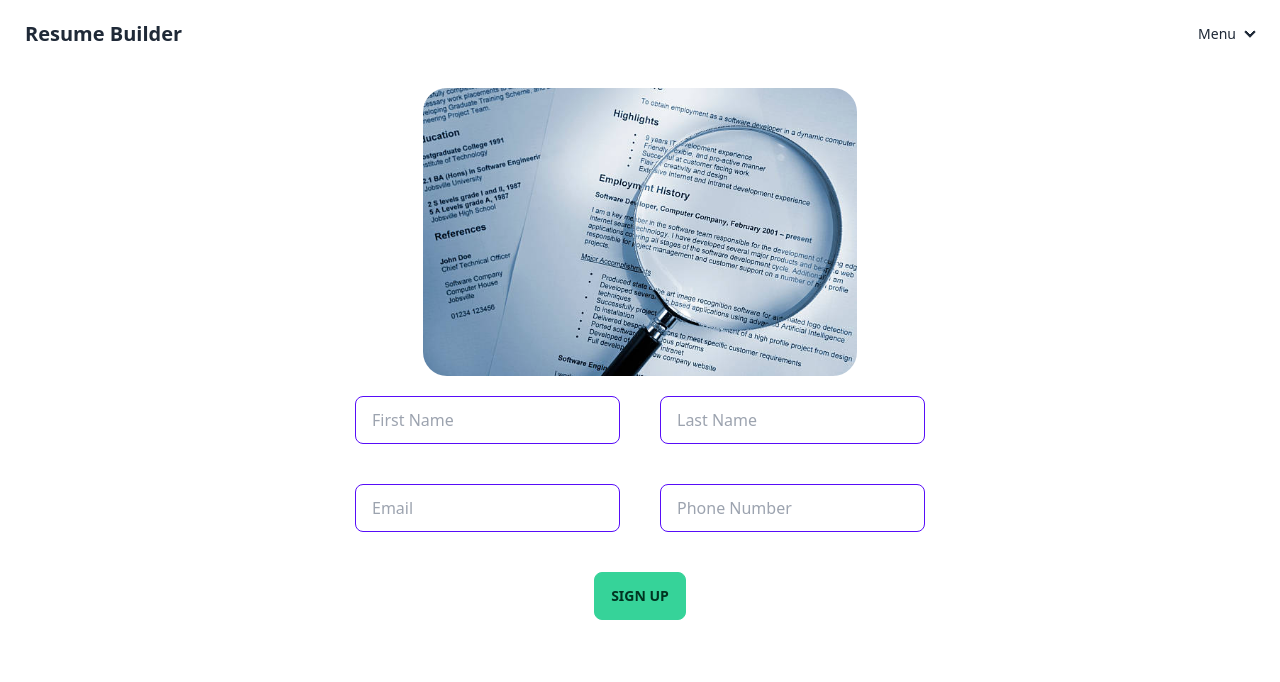
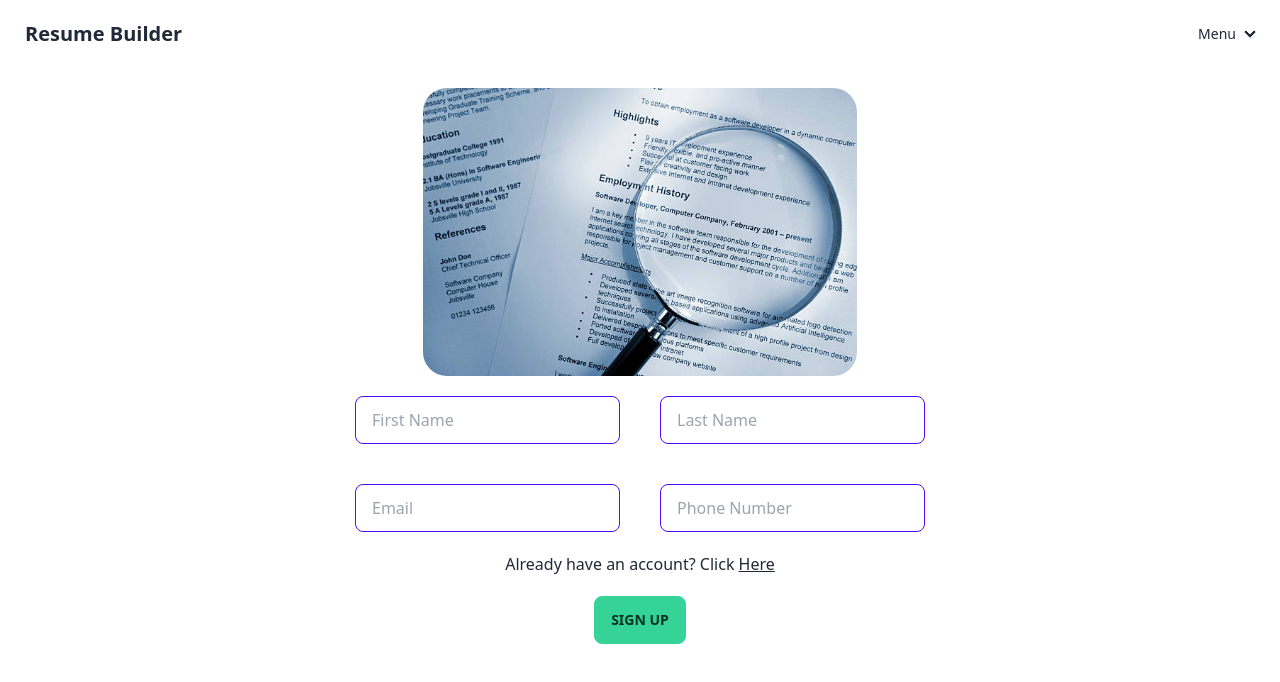
Before and after one commit to Rilaey/Resume-Builder, a React (Create React App) app in the folder client/: page /signUp in a window 1280 px wide. Shown: the top 682 px of the page. Built offline with nearby package versions, Linux system fonts and the light colour scheme.

Commit message:
set up redirect to sign in page if user has account.

```diff
--- a/client/src/App.js
+++ b/client/src/App.js
@@ -2,6 +2,7 @@ import { BrowserRouter, Routes, Route } from "react-router-dom"
 import Header from "./Components/Header";
 import Home from "./Pages/Home";
 import SignUp from "./Pages/SignUp";
+import SignIn from "./Pages/SignIn";
 
 function App() {
   return (
@@ -10,6 +11,7 @@ function App() {
       <Routes>
         <Route path="/" element={<Home/>} />
         <Route path="/signUp" element={<SignUp />} />
+        <Route path="/signIn" element={<SignIn />} />
       </Routes>
     </BrowserRouter>
   );
--- /dev/null
+++ b/client/src/Pages/SignIn.js
@@ -0,0 +1,7 @@
+import React from 'react'
+
+export default function SignIn() {
+  return (
+    <div>SignIn</div>
+  )
+}
--- a/client/src/Pages/SignUp.js
+++ b/client/src/Pages/SignUp.js
@@ -18,6 +18,9 @@ export default function SignUp() {
             <input type="text" placeholder="Phone Number" className="input input-bordered input-primary w-full max-w-xs m-5 " />
           </div>
           <div>
+            <p>Already have an account? Click <a href='/signIn' className='underline'>Here</a> </p>
+          </div>
+          <div>
             <button type="submit" className="btn btn-success m-5"> Sign Up </button>
           </div>
         </form>
```
